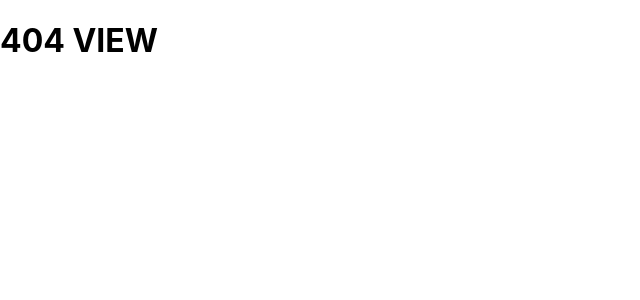
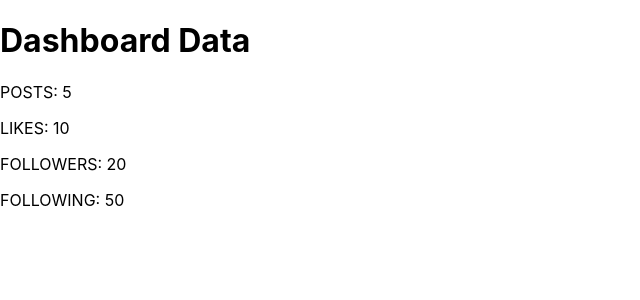
Before and after one commit to rabindranathfv/next-base-app, a Next.js app: page /dashboard in a window 1280 px wide. Before the commit this address had no page. Shown: the top 300 px of the page, without its empty margins (0-640 px from the left). Built offline with nearby package versions, Linux system fonts and the light colour scheme; data requests are answered from the project's data file.

Commit message:
standard client side fetching with react, prepare for use nextHooks

```diff
--- a/db.json
+++ b/db.json
@@ -1,4 +1,10 @@
 {
+  "dashboard": {
+    "post": 5,
+    "likes": 10,
+    "followers": 20,
+    "following": 50
+  },
   "news": [
     {
       "id": 1,
--- /dev/null
+++ b/pages/dashboard/index.tsx
@@ -0,0 +1,33 @@
+import { useState, useEffect } from "react";
+
+const Dashboard = () => {
+  const [isLoading, setisLoading] = useState(true);
+  const [dasboardData, setDasboardData] = useState(null);
+
+  useEffect(() => {
+    (async function fetchDasboard() {
+      const fetchUrl = `http://localhost:4000/dashboard`;
+      const resp = await fetch(fetchUrl);
+      const data = await resp.json();
+
+      setDasboardData(data);
+      setisLoading(false);
+    })();
+  }, []);
+
+  if (isLoading) {
+    return <h2>Loading....</h2>;
+  }
+
+  return (
+    <div>
+      <h1>Dashboard Data</h1>
+      <p> POSTS: {dasboardData?.post}</p>
+      <p> LIKES: {dasboardData?.likes}</p>
+      <p> FOLLOWERS: {dasboardData?.followers}</p>
+      <p> FOLLOWING: {dasboardData?.following}</p>
+    </div>
+  );
+};
+
+export default Dashboard;
```
